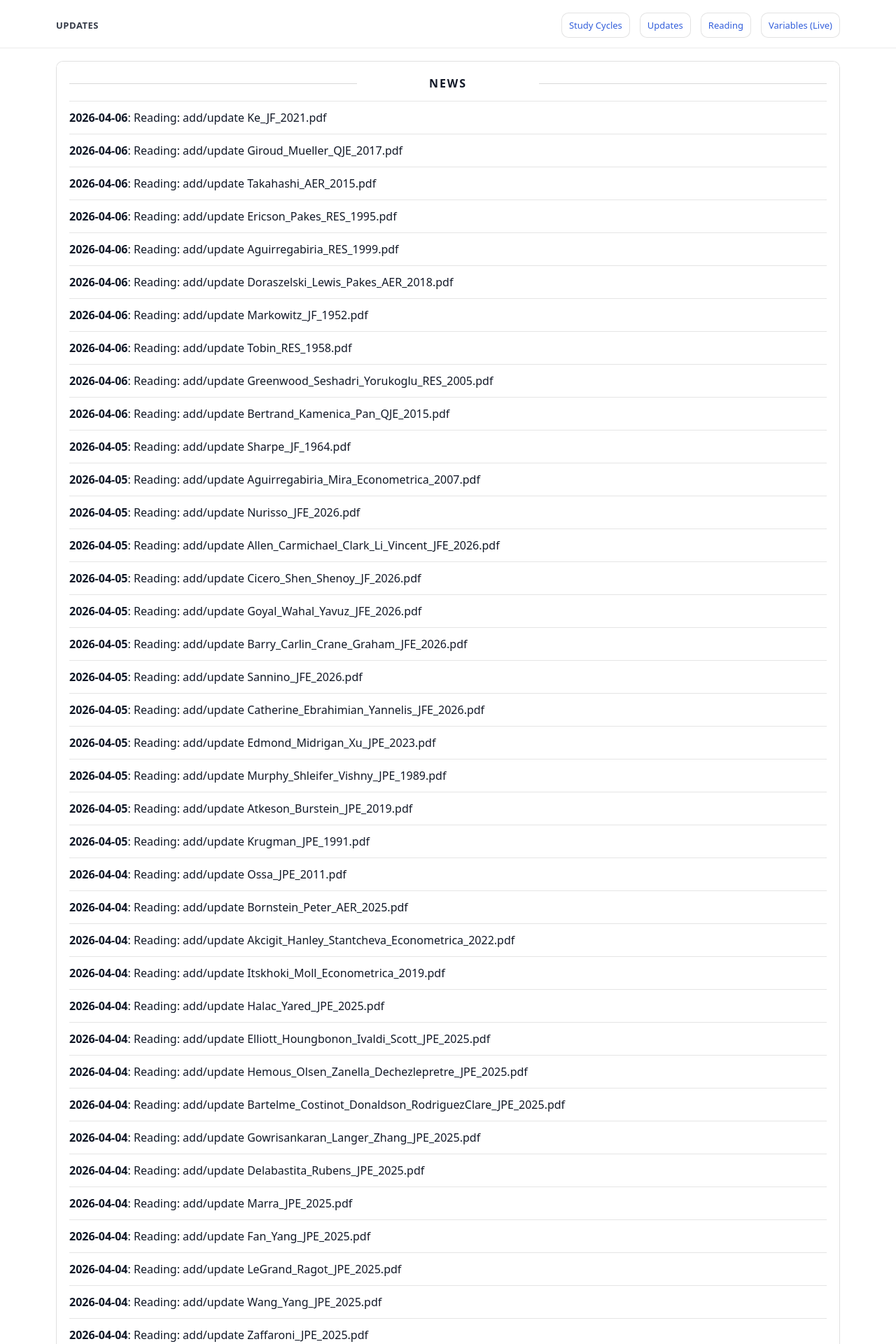
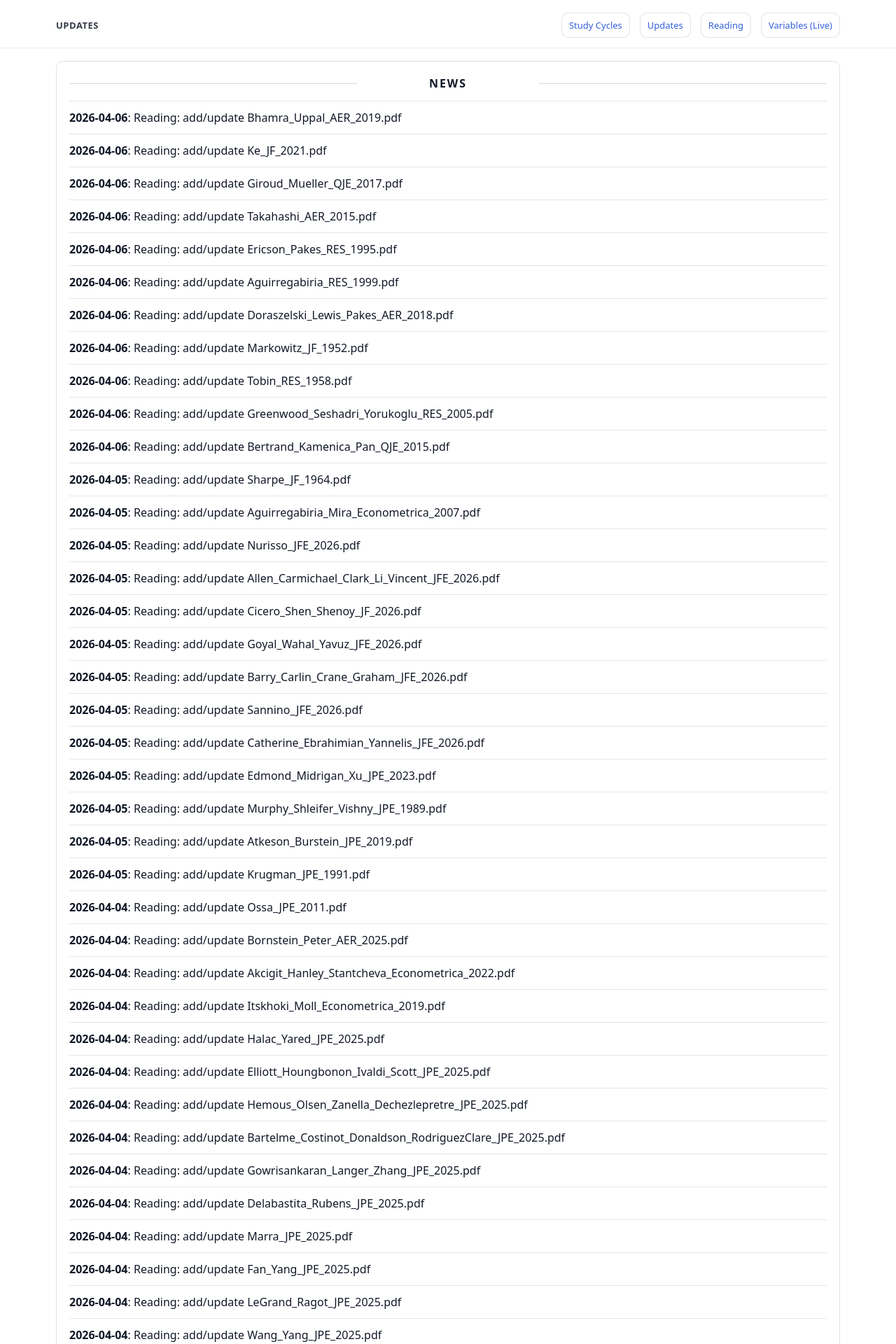
Before and after one commit to yaxinzn/study-archive, a Jekyll site: the page built from updates/index.md, in a window 1280 px wide. Shown: the top 1920 px of the page at 70% size. Built offline with Jekyll 4.4.1, drawn with Linux system fonts in a browser that asks for light colours; some of the changed text lies outside the part shown.

Commit message:
chore: update NEWS feed

```diff
--- a/_data/news.yml
+++ b/_data/news.yml
@@ -1,4 +1,7 @@
 # Auto-generated update history (sorted newest -> oldest). Do not edit manually.
+- ts: "1775468778"
+  date: "2026-04-06"
+  title: "Reading: add/update Bhamra_Uppal_AER_2019.pdf"
 - ts: "1775468246"
   date: "2026-04-06"
   title: "Reading: add/update Ke_JF_2021.pdf"
```
